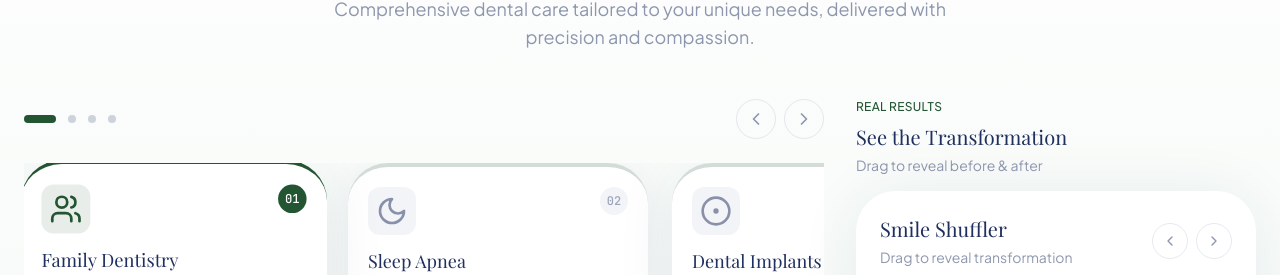
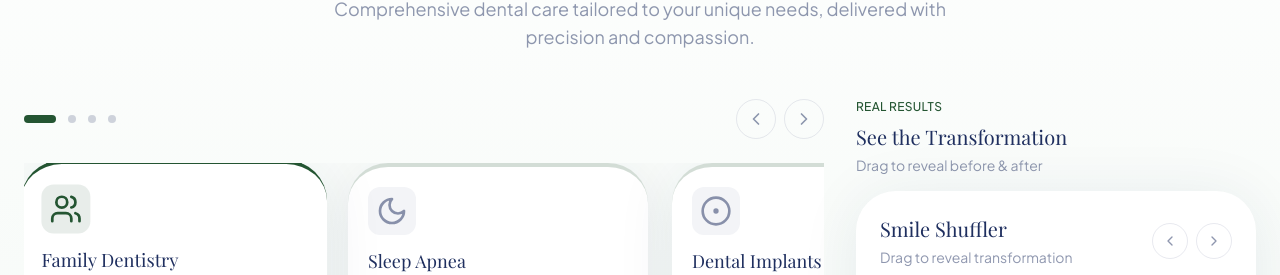
Before and after one commit to Sarahlunt6/musso-family-dentistry, a Next.js app: page / in a window 1280 px wide. Shown: the part 1057-1332 px from the top of the page. Built offline with nearby package versions, Linux system fonts and the light colour scheme; a web font is replaced by a local one.

Commit message:
Update Specialties.tsx

```diff
--- a/src/components/Specialties.tsx
+++ b/src/components/Specialties.tsx
@@ -302,18 +302,6 @@ export default function Specialties({ showSmileShuffler = false }: SpecialtiesPr
                           )}>
                             <SpecialtyIcon type={specialty.id} />
                           </div>
-
-                          {/* Number Badge */}
-                          <div className="ml-auto">
-                            <span className={cn(
-                              "inline-flex items-center justify-center w-7 h-7 rounded-full text-xs font-mono font-medium",
-                              isActive
-                                ? "bg-green text-white"
-                                : "bg-navy/5 text-navy/40"
-                            )}>
-                              {String(index + 1).padStart(2, '0')}
-                            </span>
-                          </div>
                         </div>
 
                         {/* Title */}
```
